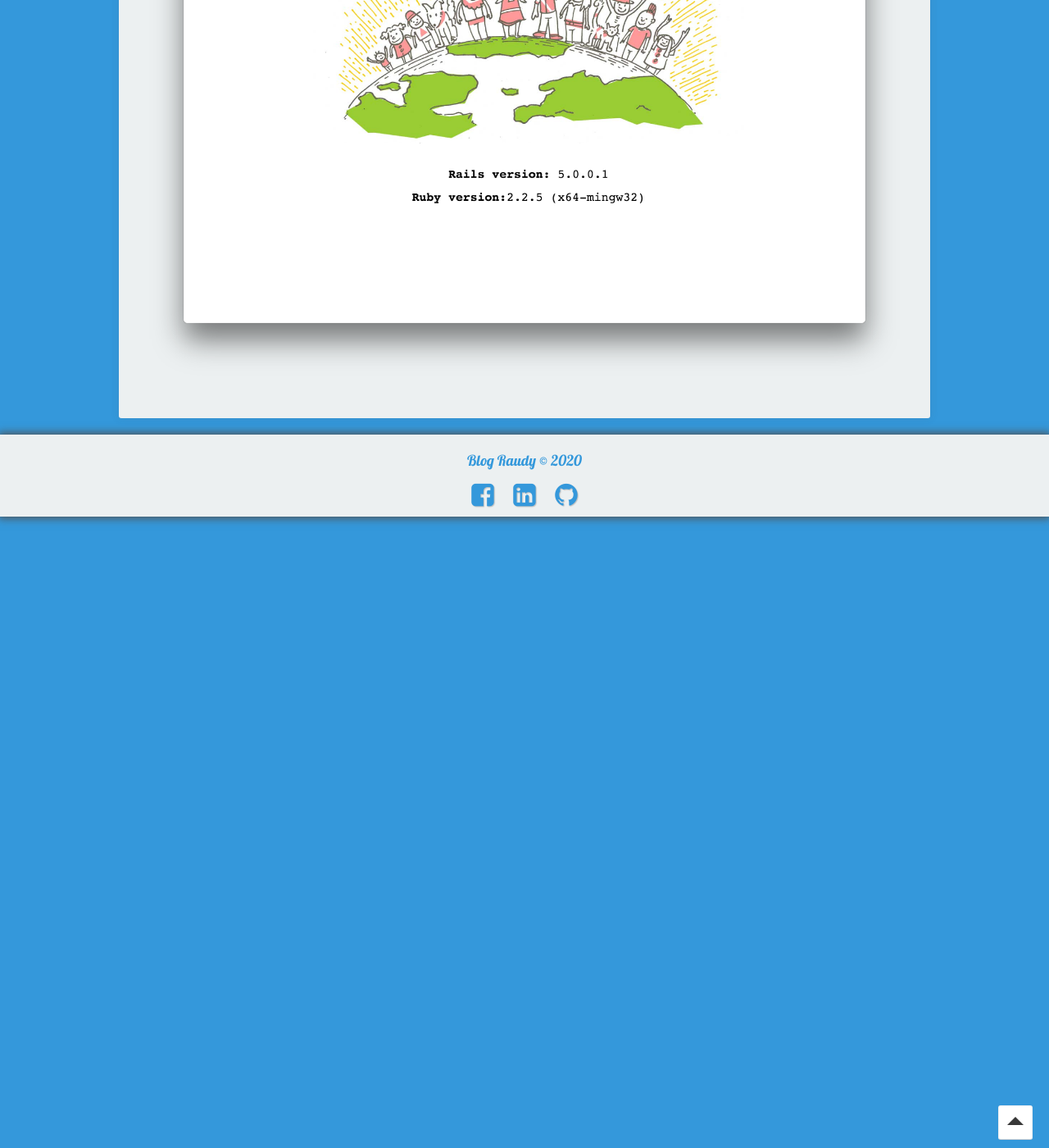
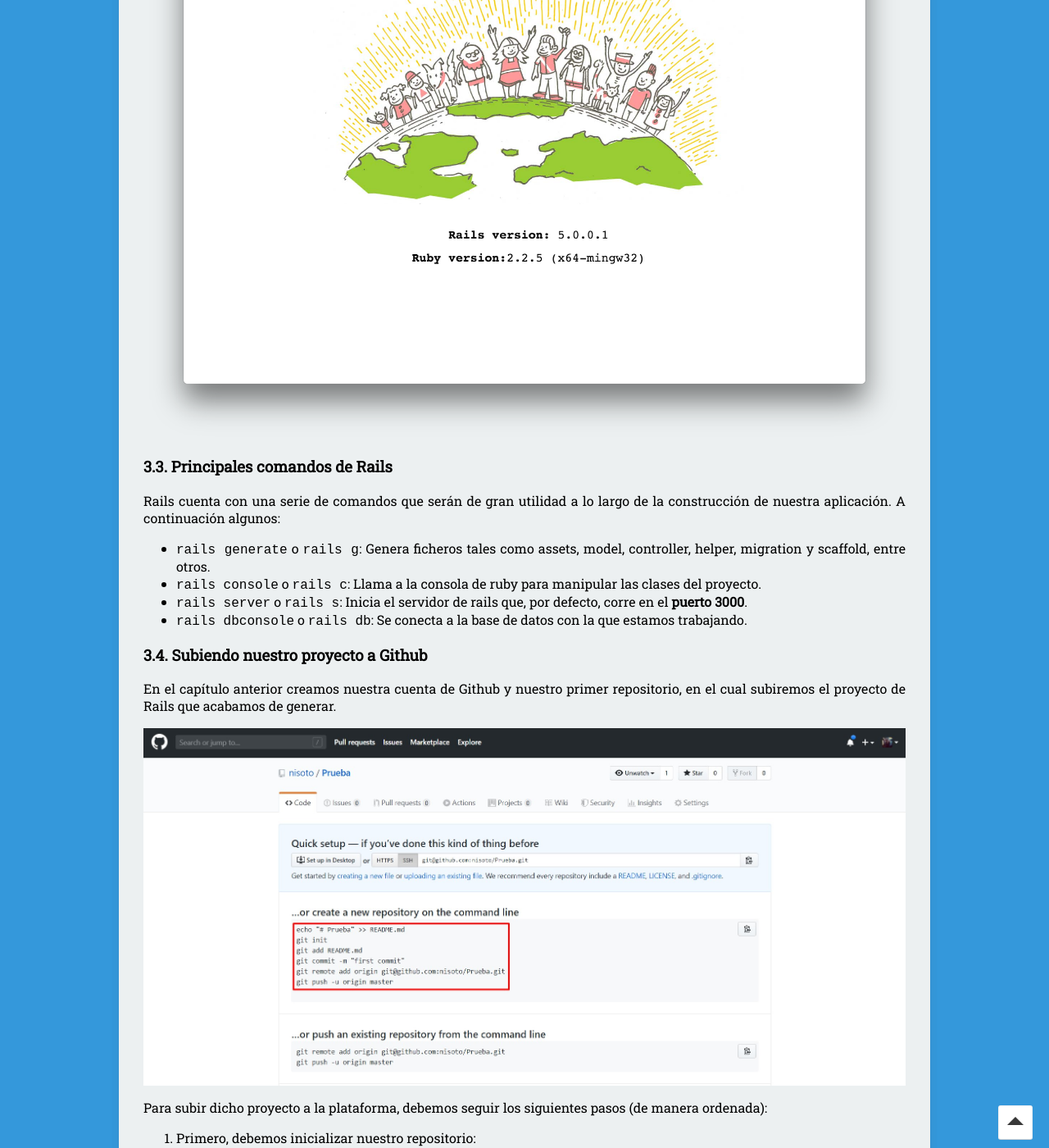
Before and after one commit to nisoto/Blog-anterior-2.0, a Jekyll site: the page built from _posts/2020-04-14-rails-iii-instalacion.md, in a window 1280 px wide and 1400 px high, scrolled down 2237 px. Shown: the whole window at 82% size. Built offline with Jekyll 4.4.1, drawn with Linux system fonts in a browser that asks for light colours; nearby versions of some CDN libraries; some of the changed text lies outside the part shown.

Commit message:
Update 2020-04-14-rails-iii-instalacion.md

````diff
--- a/_posts/2020-04-14-rails-iii-instalacion.md
+++ b/_posts/2020-04-14-rails-iii-instalacion.md
@@ -86,3 +90,49 @@ Para iniciar el servidor.
 Para ver tu aplicación en acción, abre tu navegador preferido y accede a [http://localhost:3000](http://localhost:3000), donde deberías ver algo como lo siguiente:
 
 ![HolaRails]({{ site.baseurl }}/assets/img/hirails!.png)
+
+### 3.3. Principales comandos de Rails
+
+Rails cuenta con una serie de comandos que serán de gran utilidad a lo largo de la construcción de nuestra aplicación. A continuación algunos:
+
+* `rails generate` o `rails g`: Genera ficheros tales como assets, model, controller, helper, migration y scaffold, entre otros.
+* `rails console` o `rails c`: Llama a la consola de ruby para manipular las clases del proyecto.
+* `rails server` o `rails s`: Inicia el servidor de rails que, por defecto, corre en el **puerto 3000**.
+* `rails dbconsole` o `rails db`: Se conecta a la base de datos con la que estamos trabajando.
+
+### 3.4. Subiendo nuestro proyecto a Github
+
+En el capítulo anterior creamos nuestra cuenta de Github y nuestro primer repositorio, en el cual subiremos el proyecto de Rails que acabamos de generar.
+
+![PrimerRepo]({{ site.baseurl }}/assets/img/PrimerRepo.jpg)
+
+Para subir dicho proyecto a la plataforma, debemos seguir los siguientes pasos (de manera ordenada):
+
+1. Primero, debemos inicializar nuestro repositorio:
+
+```
+git init
+```
+
+2. Luego, subir al estado intermedio de Git el proyecto:
+
+```
+git add -A
+```
+
+**Nota 1:** El comando `-A` subirá todas las carpetas y ficheros que se encuentran dentro la carpeta de nuestro proyectode Rails.
+
+3. No olvidemos añadir un comentario a lo que estamos subiendo:
+
+```
+git commit -m "first commit"
+```
+
+4. Finalmente, realizamos la vinculación con el repositorio de Git y subimos los cambios con `git push`
+
+```
+git remote add origin git@github.com:nisoto/Prueba.git
+git push -u origin master
+```
+
+**Nota 2:** Para las siguientes ocasiones, solo basta con ejecutar `git push` para subir los cambios.
````
Also changed, not shown: other parts of _posts/2020-04-14-rails-iii-instalacion.md (+4 -0 lines).
